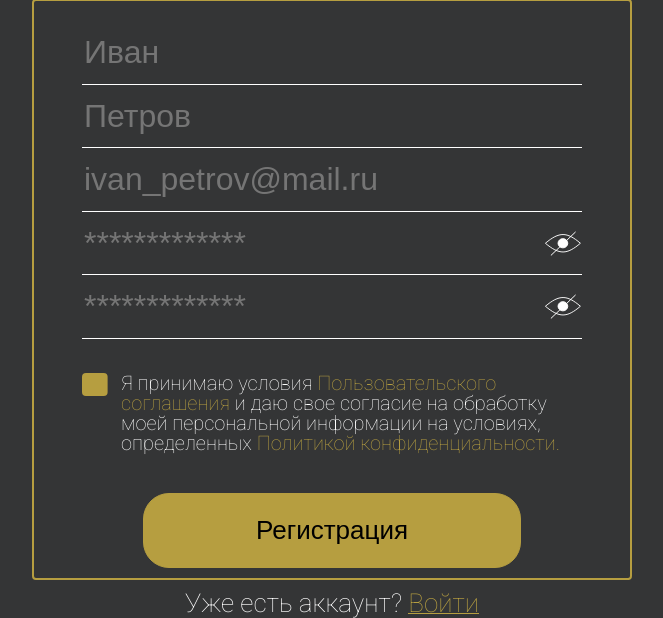
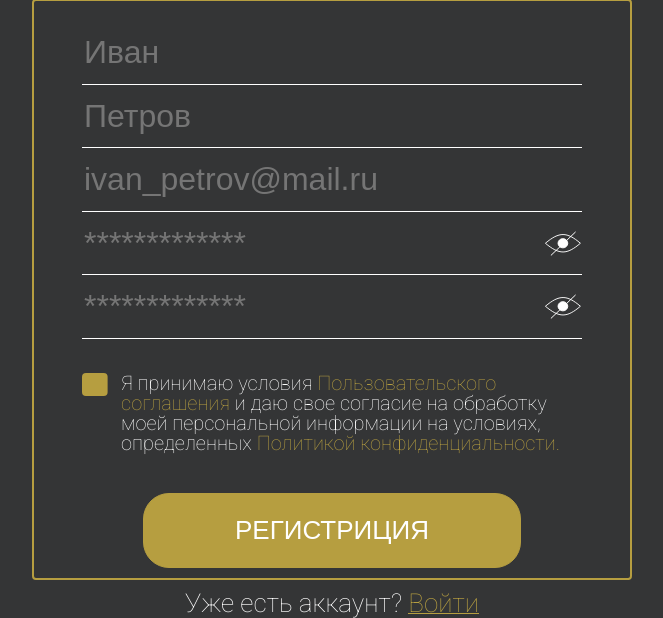
Before and after one commit to GorokhovSemyon/CSV_Service, a Django app: page /register/ in a window 1280 px wide; the page is wider, and only the part inside the window is pictured. Shown: the part 205-823 px from the top of that part, without its empty margins (388-1051 px from the left). Run offline with Django 4.2, Linux system fonts and the light colour scheme; some libraries are stand-ins or nearby versions.

Commit message:
Minor update in authorization

```diff
--- a/accounts/templates/accounts/login.html
+++ b/accounts/templates/accounts/login.html
@@ -44,7 +44,7 @@
                             <div class="container-login100-form-btn">
                                 <div class="wrap-login100-form-btn">
                                     <button class="login100-form-btn" type="submit">
-                                        Войти
+                                    Войти
                                     </button>
                                 </div>
                             </div>
--- a/accounts/templates/accounts/register.html
+++ b/accounts/templates/accounts/register.html
@@ -83,7 +83,7 @@
                 <div class="container-login100-form-btn">
                   <div class="wrap-login100-form-btn">
                     <button class="login100-form-btn" type="submit">
-                    Регистрация
+                    РЕГИСТРИЦИЯ
                     </button>
                   </div>
                 </div>
--- a/static/registration/css/reg_style_rg.css
+++ b/static/registration/css/reg_style_rg.css
@@ -145,7 +145,7 @@ input {
 	border-radius: 26px;
 	font-size: 26px;
     font-weight: 500;
-	color: #000;
+	color: #ffffff;
 	margin-top: 40px;
     margin-left: auto;
     margin-right: auto;
```
Also changed, not shown: database.sqlite3.
